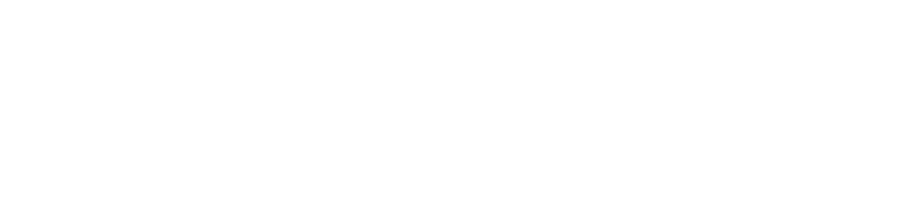
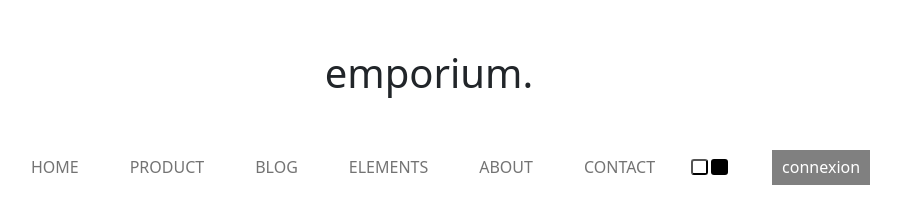
Before and after one commit to simbasta/cs_emporium_js_elfarissiWalid, a website: page index.html in a window 1280 px wide. Shown: the whole page, without its empty margins (211-1112 px from the left). Drawn offline with nearby package versions, Linux system fonts and the light colour scheme.

Commit message:
WF header fait

```diff
--- a/index.html
+++ b/index.html
@@ -8,8 +8,36 @@
     <link rel="stylesheet" href="./public/css/style.css">
     <link rel="stylesheet" href="./node_modules/bootstrap/dist/css/bootstrap.css">
 </head>
-<body>
+<body id="body">
+    <!-- header -->
+    <header>
+        <h1 class="h1inheader">emporium.</h1>
+        <nav class="navbar navbar-expand-lg navbar-light">
+            <div class="container-fluid">
 
+                <button class="navbar-toggler" type="button" data-bs-toggle="collapse"
+                    data-bs-target="#navbarNavAltMarkup" aria-controls="navbarNavAltMarkup" aria-expanded="false"
+                    aria-label="Toggle navigation">
+                    <span class="navbar-toggler-icon"></span>
+                </button>
+                <div class="collapse navbar-collapse" id="navbarNavAltMarkup">
+                    <div class="navbar-nav">
+                        <li><a class="nav-link" aria-current="page" href="#">HOME</a></li>
+                        <li><a class="nav-link" href="#">PRODUCT</a></li>
+                        <li><a class="nav-link" href="#">BLOG</a></li>
+                        <li><a class="nav-link " href="#">ELEMENTS</a></li>
+                        <li><a class="nav-link " href="#">ABOUT</a></li>
+                        <li><a class="nav-link " href="#">CONTACT</a></li>
+                        <div class="divpInHeader">
+                            <button id="btnModeJour"></button>
+                            <button id="btnModeNuit"></button>
+                            <button id="btnConnexion">connexion</button>
+                        </div>
+                    </div>
+                </div>
+            </div>
+        </nav>
+    </header>
 
 
     <script src="./public/js/main.js"></script>
--- a/public/css/style.css
+++ b/public/css/style.css
@@ -0,0 +1,72 @@
+/* h1 in header */
+h1, .h1 {
+    font-size: calc(1.375rem + 1.5vw);
+    display: flex;
+    justify-content: space-around;
+}
+.h1inheader{
+    margin-top: 49px;
+    margin-bottom: 42px;
+}
+
+#btnModeJour{
+    background-color: #fff;
+    height: 16px;
+    width: 17px;
+    border-radius: 3px;
+}
+#btnModeNuit{
+    background-color: black;
+    border: none;
+    height: 16px;
+    width: 17px;
+    border-radius: 3px;
+    margin-left: 3px;
+    margin-right: 5px;
+}
+.divpInHeader{
+    display: flex;
+    align-items: center;
+    margin-left: 28px;
+}
+
+/* header nav bar */
+
+
+element.style {
+}
+.navbar > .container, .navbar > .container-fluid, .navbar > .container-sm, .navbar > .container-md, .navbar > .container-lg, .navbar > .container-xl, .navbar > .container-xxl {
+    display: flex;
+    flex-wrap: inherit;
+    align-items: center;
+    justify-content: space-between;
+    flex-direction: column;
+}
+
+.nav-link{
+    margin-left: 35px;
+}
+
+#btnConnexion {
+    width: 98px;
+    height: 35px;
+    background: grey;
+    color: #fff;
+    border: none;
+    margin-left: 39px;
+}
+/* btns Mode nuit  */
+
+#btnModeJour{
+    background-color: #fff;
+}
+#btnModeNuit{
+    background-color: black;
+}
+
+.modeNuit{
+    background-color: #2d3436;
+}
+.modeJour{
+    background-color: #fff;
+}
--- a/public/js/main.js
+++ b/public/js/main.js
@@ -0,0 +1,18 @@
+let body = document.getElementById("body")
+
+// btns Mode nuit
+let btnJour = document.getElementById("btnModeJour")
+let btnNuit = document.getElementById("btnModeNuit")
+
+btnNuit.addEventListener("click", function(){
+    body.classList.add("modeNuit")
+})
+btnJour.addEventListener("click", function(){
+    body.classList.add("modeJour")
+})
+
+
+
+console.log(btnNuit);
+
+console.log(body);
```
